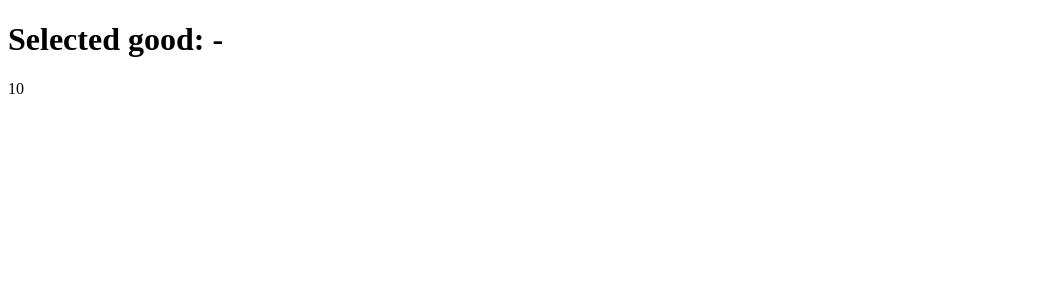
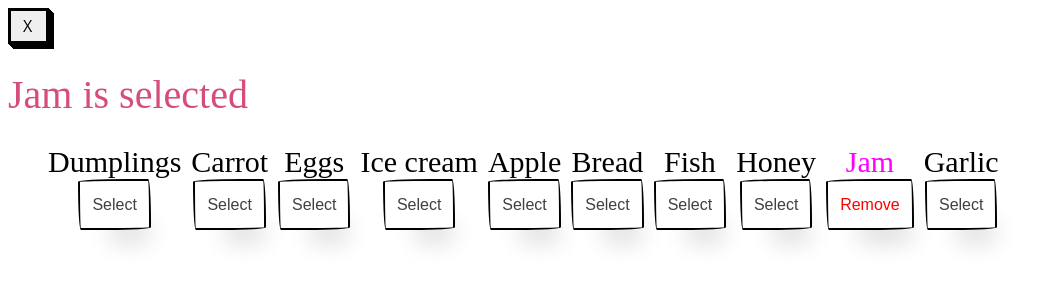
Before and after one commit to mate-academy/react_goods-selector, a React (Create React App) app: page / in a window 1280 px wide. Shown: the top 300 px of the page, without its empty margins (0-1053 px from the left). Built offline with nearby package versions, Linux system fonts and the light colour scheme.

Commit message:
solution

```diff
--- a/src/App.scss
+++ b/src/App.scss
@@ -1 +1,140 @@
-// styles go here
+.selected {
+  color: fuchsia;
+}
+
+.button-55 {
+  align-self: center;
+  background-color: #fff;
+  background-image: none;
+  background-position: 0 90%;
+  background-repeat: repeat no-repeat;
+  background-size: 4px 3px;
+  border-radius: 15px 225px 255px 15px 15px 255px 225px 15px;
+  border-style: solid;
+  border-width: 2px;
+  box-shadow: rgba(0, 0, 0, .2) 15px 28px 25px -18px;
+  box-sizing: border-box;
+  color: #41403e;
+  cursor: pointer;
+  display: inline-block;
+  font-family: Neucha, sans-serif;
+  font-size: 1rem;
+  line-height: 23px;
+  outline: none;
+  padding: .75rem;
+  text-decoration: none;
+  transition: all 235ms ease-in-out;
+  border-bottom-left-radius: 15px 255px;
+  border-bottom-right-radius: 225px 15px;
+  border-top-left-radius: 255px 15px;
+  border-top-right-radius: 15px 225px;
+  user-select: none;
+  -webkit-user-select: none;
+  touch-action: manipulation;
+
+  &:hover {
+    box-shadow: rgba(0, 0, 0, .3) 2px 8px 8px -5px;
+    transform: translate3d(0, 2px, 0);
+  }
+
+  &:focus {
+    box-shadow: rgba(0, 0, 0, .3) 2px 8px 4px -6px;
+  }
+
+}
+
+.button-56 {
+  align-self: center;
+  background-color: #fff;
+  background-image: none;
+  background-position: 0 90%;
+  background-repeat: repeat no-repeat;
+  background-size: 4px 3px;
+  border-radius: 15px 225px 255px 15px 15px 255px 225px 15px;
+  border-style: solid;
+  border-width: 2px;
+  box-shadow: rgba(0, 0, 0, .2) 15px 28px 25px -18px;
+  box-sizing: border-box;
+  color: red;
+  cursor: pointer;
+  display: inline-block;
+  font-family: Neucha, sans-serif;
+  font-size: 1rem;
+  line-height: 23px;
+  outline: none;
+  padding: .75rem;
+  text-decoration: none;
+  transition: all 235ms ease-in-out;
+  border-bottom-left-radius: 15px 255px;
+  border-bottom-right-radius: 225px 15px;
+  border-top-left-radius: 255px 15px;
+  border-top-right-radius: 15px 225px;
+  user-select: none;
+  -webkit-user-select: none;
+  touch-action: manipulation;
+
+  &:hover {
+    box-shadow: rgba(0, 0, 0, .3) 2px 8px 8px -5px;
+    transform: translate3d(0, 2px, 0);
+  }
+
+  &:focus {
+    box-shadow: rgba(0, 0, 0, .3) 2px 8px 4px -6px;
+  }
+
+}
+
+ul {
+  display: flex;
+  gap: 10px;
+  flex-wrap: wrap;
+}
+
+li {
+  display: flex;
+  flex-direction: column;
+  align-items: center;
+  list-style:circle;
+  font-family: cursive;
+  font-size: 30px;
+}
+
+
+
+.button__res {
+  font-family: "Open Sans", sans-serif;
+  font-size: 16px;
+  letter-spacing: 2px;
+  text-decoration: none;
+  text-transform: uppercase;
+  color: #000;
+  cursor: pointer;
+  border: 3px solid;
+  padding: 0.25em 0.5em;
+  box-shadow: 1px 1px 0px 0px, 2px 2px 0px 0px, 3px 3px 0px 0px, 4px 4px 0px 0px, 5px 5px 0px 0px;
+  position: relative;
+  user-select: none;
+  -webkit-user-select: none;
+  touch-action: manipulation;
+
+
+  &:active {
+    box-shadow: 0px 0px 0px 0px;
+    top: 5px;
+    left: 5px;
+  }
+}
+
+@media (min-width: 768px) {
+  .button__res {
+    padding: 0.25em 0.75em;
+  }
+}
+
+.title {
+  color: #d54d7b;
+  font-family: "Great Vibes", cursive;
+  font-size: 40px;
+  font-weight: normal;
+  text-shadow: 0 1px 1px #fff;
+}
--- a/src/App.tsx
+++ b/src/App.tsx
@@ -14,11 +14,111 @@ const goodsFromServer: string[] = [
   'Garlic',
 ];
 
-const App: React.FC = () => (
-  <div className="App">
-    <h1>Selected good: -</h1>
-    {goodsFromServer.length}
-  </div>
-);
+type State = {
+  goods: string[],
+  selectedGoods: string[],
+};
+
+class App extends React.Component<{}, State> {
+  state: State = {
+    goods: goodsFromServer,
+    selectedGoods: ['Jam'],
+  };
+
+  select = (good: string) => {
+    this.setState(oldState => ({
+      selectedGoods: [...oldState.selectedGoods, good],
+    }));
+  };
+
+  remove = (good: string) => {
+    this.setState(oldState => {
+      oldState.selectedGoods.splice(oldState.selectedGoods.indexOf(good), 1);
+
+      const result = {
+        selectedGoods: oldState.selectedGoods,
+      };
+
+      return result;
+    });
+  };
+
+  stringOfGoods = (goods: string[]) => {
+    let title = '';
+
+    switch (goods.length) {
+      case (0):
+        title = 'No goods selected';
+        break;
+
+      case (1):
+        title = `${goods[0]} is selected`;
+        break;
+
+      case (2):
+        title = `${goods[0]} and ${goods[1]} are selected`;
+        break;
+
+      default:
+        for (let i = 0; i < goods.length; i += 1) {
+          if (i === goods.length - 2) {
+            title += `${goods[i]} `;
+          } else if (i === goods.length - 1) {
+            title += `and ${goods[i]} are selected`;
+          } else {
+            title += `${goods[i]}, `;
+          }
+        }
+    }
+
+    return title;
+  };
+
+  delete = () => {
+    this.setState({ selectedGoods: [] });
+  };
+
+  render() {
+    const { goods, selectedGoods } = this.state;
+
+    return (
+      <div className="App">
+        <button
+          type="button"
+          className="button__res"
+          onClick={
+            () => this.delete()
+          }
+        >
+          x
+        </button>
+        <span>
+          {'    '}
+        </span>
+        <h1 className="title">
+          {this.stringOfGoods(selectedGoods)}
+        </h1>
+        <ul>
+          {goods.map(good => {
+            const selected = selectedGoods.includes(good);
+
+            return (
+              <>
+                <li key={good} className={selected ? 'selected' : 'not-selected'}>
+                  {good}
+                  <div className="button">
+                    {!selectedGoods.includes(good)
+                      ? <button type="button" className="button-55" onClick={() => this.select(good)}>Select</button>
+                      : <button type="button" className="button-56" onClick={() => this.remove(good)}>Remove</button>}
+                  </div>
+                </li>
+              </>
+            );
+          })}
+        </ul>
+      </div>
+    );
+  }
+}
 
 export default App;
```
